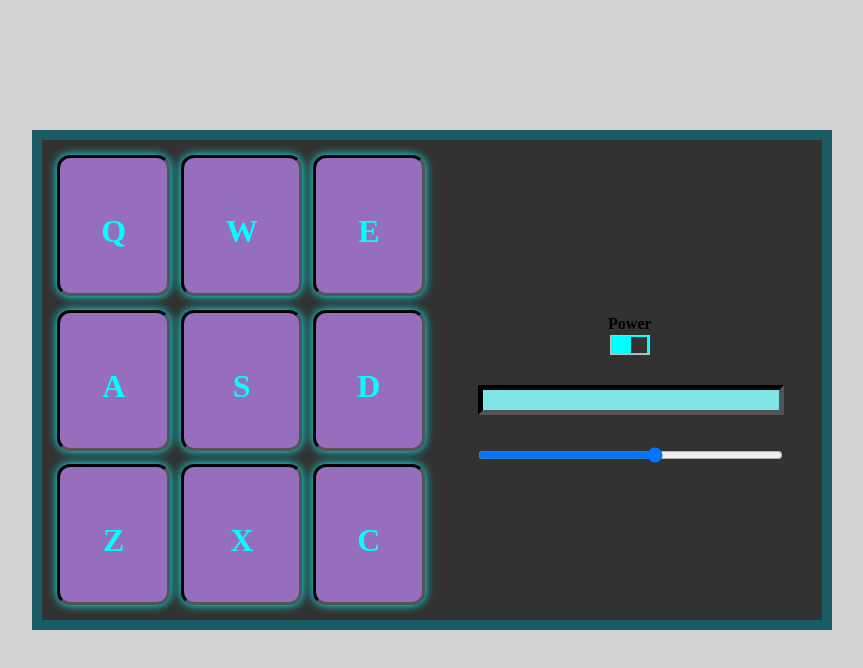
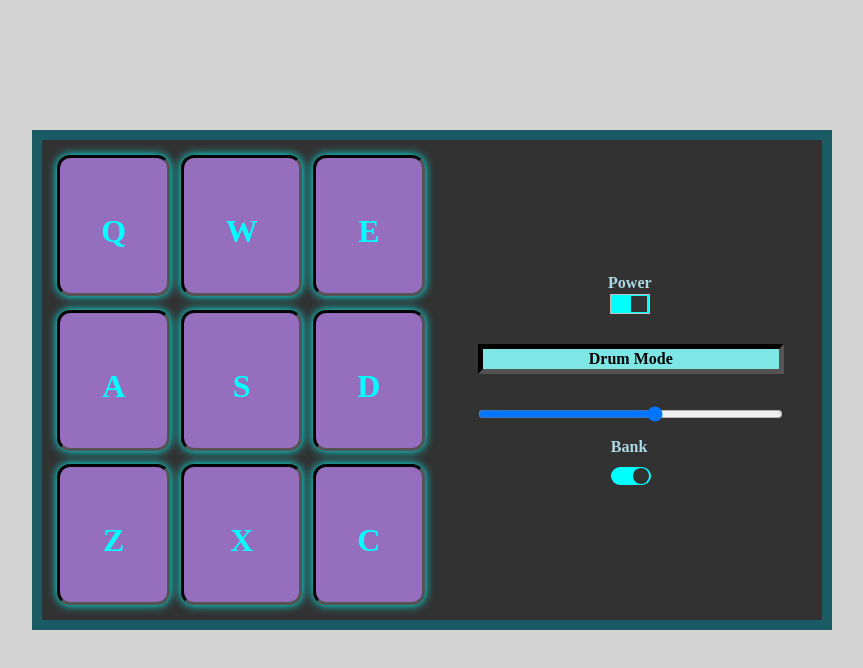
Before and after one commit to ovilogic/drumMachine, a React (Create React App) app: page / in a window 1280 px wide. Shown: the top 668 px of the page, without its empty margins (208-1071 px from the left). Built offline with nearby package versions, Linux system fonts and the light colour scheme.

Commit message:
project complete

```diff
--- a/src/App.js
+++ b/src/App.js
@@ -1,7 +1,6 @@
 import { useState, useRef, useEffect } from "react";
 import Pad from "./components/pad";
 import './style/app.css'
-
 
 
 function App() {
@@ -20,48 +19,57 @@ function App() {
     {
         press: 'Q',
         ref: q,
-        src: 'https://s3.amazonaws.com/freecodecamp/drums/Heater-1.mp3'
+        src: ['https://s3.amazonaws.com/freecodecamp/drums/Heater-1.mp3',
+        'https://s3.amazonaws.com/freecodecamp/drums/Chord_1.mp3']
     },
     {
         press: 'W',
         ref: w,
-        src: 'https://s3.amazonaws.com/freecodecamp/drums/Heater-2.mp3'
+        src: ['https://s3.amazonaws.com/freecodecamp/drums/Heater-2.mp3',
+        'https://s3.amazonaws.com/freecodecamp/drums/Chord_2.mp3']
 
     },
     {
         press: 'E',
         ref: e,
-        src: 'https://s3.amazonaws.com/freecodecamp/drums/Heater-3.mp3'
+        src: ['https://s3.amazonaws.com/freecodecamp/drums/Heater-3.mp3',
+        'https://s3.amazonaws.com/freecodecamp/drums/Chord_3.mp3']
     },
     {
         press: 'A',
         ref: a,
-        src: 'https://s3.amazonaws.com/freecodecamp/drums/Heater-4_1.mp3'
+        src: ['https://s3.amazonaws.com/freecodecamp/drums/Heater-4_1.mp3',
+        'https://s3.amazonaws.com/freecodecamp/drums/Give_us_a_light.mp3']
     },
     {
         press: 'S',
         ref: s,
-        src: 'https://s3.amazonaws.com/freecodecamp/drums/Heater-6.mp3'
+        src: ['https://s3.amazonaws.com/freecodecamp/drums/Heater-6.mp3',
+        'https://s3.amazonaws.com/freecodecamp/drums/Dry_Ohh.mp3']
     },
     {
         press: 'D',
         ref: d,
-        src: 'https://s3.amazonaws.com/freecodecamp/drums/Dsc_Oh.mp3'
+        src: ['https://s3.amazonaws.com/freecodecamp/drums/Dsc_Oh.mp3',
+        'https://s3.amazonaws.com/freecodecamp/drums/Bld_H1.mp3']
     },
     {
         press: 'Z',
         ref: z,
-        src: 'https://s3.amazonaws.com/freecodecamp/drums/Kick_n_Hat.mp3'
+        src: ['https://s3.amazonaws.com/freecodecamp/drums/Kick_n_Hat.mp3',
+        'https://s3.amazonaws.com/freecodecamp/drums/punchy_kick_1.mp3']
     },
     {
         press: 'X',
         ref: x,
-        src: 'https://s3.amazonaws.com/freecodecamp/drums/RP4_KICK_1.mp3'
+        src: ['https://s3.amazonaws.com/freecodecamp/drums/RP4_KICK_1.mp3',
+        'https://s3.amazonaws.com/freecodecamp/drums/side_stick_1.mp3']
     },
     {
         press: 'C',
         ref: c,
-        src: 'https://s3.amazonaws.com/freecodecamp/drums/Cev_H2.mp3'
+        src: ['https://s3.amazonaws.com/freecodecamp/drums/Cev_H2.mp3',
+        'https://s3.amazonaws.com/freecodecamp/drums/Brk_Snr.mp3']
     }
     ]
 
@@ -71,8 +79,6 @@ const padKey = {color: 'aqua'}
 const [info, setInfo] = useState('')
 
 const [vol, setVol] = useState(59)
-
-console.log('volume is', vol)
 
 const handleVol = (event) => {
     setVol(event.target.value);
@@ -85,14 +91,25 @@ const handlePower = () => {
   setInfo('')
 }
 
+const [piano, setPiano] = useState(false)
+
+const handleBank = () => {
+  setPiano(!piano);
+}
+
+useEffect(() => {
+  if (piano == true) {
+    setInfo('Piano Mode');
+  }
+  else setInfo('Drum Mode')
+}, [piano])
+
 
 
 const handlePlay = (ref) => {
 
   if (on == true) {
-    ref.current.volume = vol / 100
-
-      console.log(ref.current)
+      ref.current.volume = vol / 100
 
       ref.current.play()};
       ref.current.parentElement.style.boxShadow = 'none';
@@ -121,10 +138,10 @@ const onKeyPress = (event) => {
 }
 
 useEffect(() => {
-  window.addEventListener('keypress', onKeyPress);
+  window.addEventListener('keydown', onKeyPress);
 
-  return () => { window.removeEventListener('keypress', onKeyPress)}
-}, [on, vol])
+  return () => { window.removeEventListener('keydown', onKeyPress)}
+})
 
 
 
@@ -140,6 +157,8 @@ useEffect(() => {
         info={info}
         vol={vol}
         handleVol={handleVol}
+        handleBank={handleBank}
+        piano={piano}
         />
       </div>
 
--- a/src/components/pad.jsx
+++ b/src/components/pad.jsx
@@ -4,19 +4,29 @@ import '../style/pad.css'
 
 
 const Pad = ({ keys, handlePower, handlePlay, padKey, info,
-vol, handleVol }) => {
+vol, handleVol, handleBank, piano }) => {
 
 
 
-    let keyboard = () => keys.map(item =>
+    let keyboard = () => keys.map(item => {
+
+        let i
+        if (piano == false) {
+            i = 0
+        }
+        else i = 1;
+
+        return (
             <div key={item.press} id={item.press} className='drum-pad'
                 onClick={() => handlePlay(item.ref)}
 
                 style={padKey}>
                     <h1>{item.press}</h1>
                     <audio id={item.press} ref={item.ref}
-            className='clip' src={item.src} ></audio>
+                    className='clip' src={item.src[i]} ></audio>
             </div>
+        )
+    }
     )
 
 
@@ -26,12 +36,12 @@ vol, handleVol }) => {
 
             <div className='board'>
                 {keyboard()}
-
             </div>
             <div className='switches'>
                 <div className='power'>
                     <h4>Power</h4>
-                    <label className='switch' onChange={() => handlePower()}>
+                    <label className='switch'
+                     onChange={() => handlePower()}>
                         <input type='checkbox' />
 
                         <span className='slider'></span>
@@ -44,6 +54,15 @@ vol, handleVol }) => {
                     <input type="range" min="1" max="100" value={vol}
                     onChange={handleVol} id="myRange" />
                 </div>
+                <div className='bank'>
+                    <h4>Bank</h4>
+                    <label className="switch"
+                    onChange={handleBank}>
+                        <input type="checkbox" />
+                        <span className="slider round"></span>
+                    </label>
+                </div>
+
 
 
 
--- a/src/style/pad.css
+++ b/src/style/pad.css
@@ -38,12 +38,12 @@
       display: grid;
       height: 100%;
       width: 100%;
-
       grid-template-columns: auto auto auto;
       grid-template-rows: auto auto auto;
       gap: 3%;
       background-color: rgb(50, 50, 50);
       padding: 15px;
+      position: relative;
   }
 
   .drum-pad {
@@ -82,14 +82,12 @@
         align-items: center;
     }
 
-
     .power h4 {
         position: relative;
         margin-bottom: 2px;
         margin-left: -2px;
+        color: lightblue;
     }
-
-
 
     .switch {
         position: relative;
@@ -177,3 +175,29 @@
     width: 100%;
     margin-left: -0.3px;
   }
+
+  .bank {
+    position: relative;
+    bottom: 20px;
+  }
+
+  .bank h4 {
+    position: relative;
+    bottom: -10px;
+    color: lightblue;
+
+  }
+
+  .slider.round {
+    border-radius: 34px;
+    margin-bottom: 1.5px;
+  }
+
+  .slider.round:before {
+    border-radius: 50%;
+
+  }
+
+  .bank input:checked + .slider {
+    background-color: mediumaquamarine;
+  }
```
Lines whose indentation alone changed are shown as unchanged.
